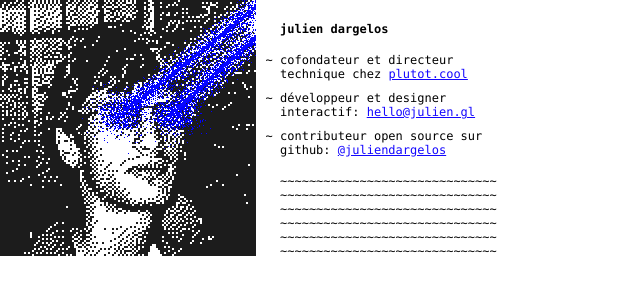
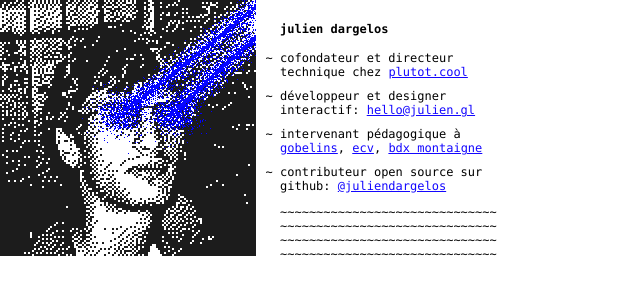
Before and after one commit to juliendargelos/juliendargelos.github.io, a website: page src/index.html in a window 1280 px wide. Shown: the whole page, without its empty margins (0-640 px from the left). Drawn offline with Linux system fonts and the light colour scheme.

Commit message:
feat: update content and layout

```diff
--- a/src/index.html
+++ b/src/index.html
@@ -24,7 +24,7 @@
       }
 
       h1 {
-        margin: 22px 0 17px 0;
+        margin: 22px 0 15px 0;
         padding: 0 24px;
         font-weight: bolder;
       }
@@ -41,8 +41,8 @@
 
       ul::after {
         content: '~~~~~~~~~~~~~~~~~~~~~~~~~~~~~~~~~~~~~~~~~~~~~~~~~~~~~~~~~~~~~~~~~~~~~~~~~~~~~~~~~~~~~~~~~~~~~~~~~~~~~~~~~~~~~~~~~~~~~~~~~~~~~~~~~~~~~~~~~~~~~~~~~~~~~~~~~~~~~~~~~~~~~~~~~~~~~~~~~~~~~~~~~~~~~~~~~~~~~~~~~~~~~~~~~~~~~~~~~~~~~~~~~~~~~~~~~~~~~~~~~~~~~~~~~~~~~~~~~~~~~~~~~~~~~~~~~~~~~~~~~~~~~~~~~~~~~~~~~~~~~~~~~~~~~~~~~~~~~~~~~~~~~~~~~~~~~~~~~~~~~~~~~~~~~~~~~~~~~~~~~~~~~~~~~~~~~~~~~~~~~~~~~~~~~~~~~~~~';
-        height: 82px;
-        margin-top: 17px;
+        height: 56px;
+        margin-top: 12px;
         word-break: break-all;
         display: block;
         overflow:  hidden;
@@ -75,6 +75,7 @@
       <ul>
         <li>cofondateur et directeur technique chez <a href="https://plutot.cool" target="_blank">plutot.cool</a></li>
         <li>développeur et designer interactif: <a href="mailto:hello@julien.gl">hello@julien.gl</a></li>
+        <li>intervenant pédagogique à <a href="https://www.gobelins.fr" target="_blank">gobelins</a>, <a href="https://www.ecv.fr" target="_blank">ecv</a>, <a href="https://www.iut.u-bordeaux-montaigne.fr" target="_blank">bdx&nbsp;montaigne</a></li>
         <li>contributeur open source sur github: <a href="https://github.com/juliendargelos" target="_blank">@juliendargelos</a></li>
       </ul>
     </div>
```
